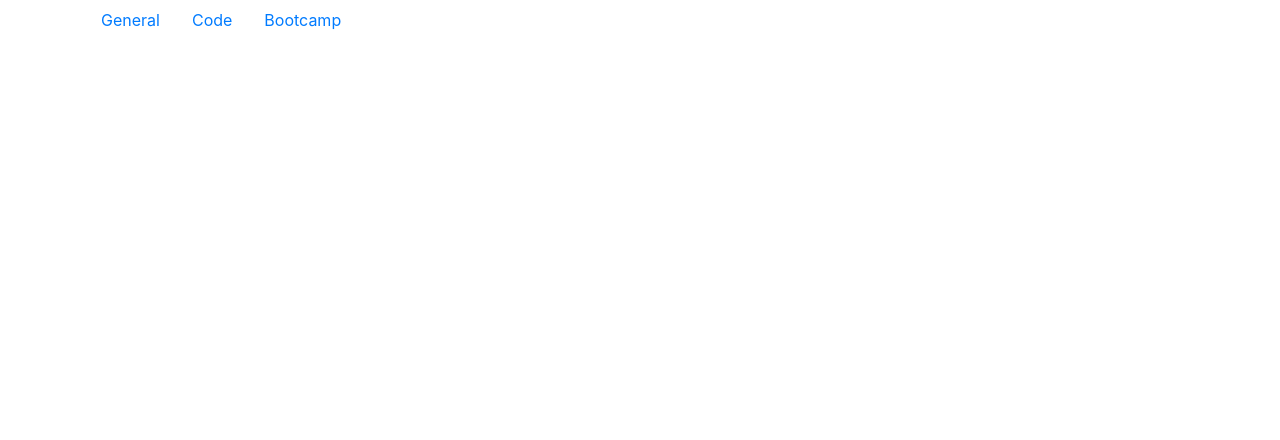
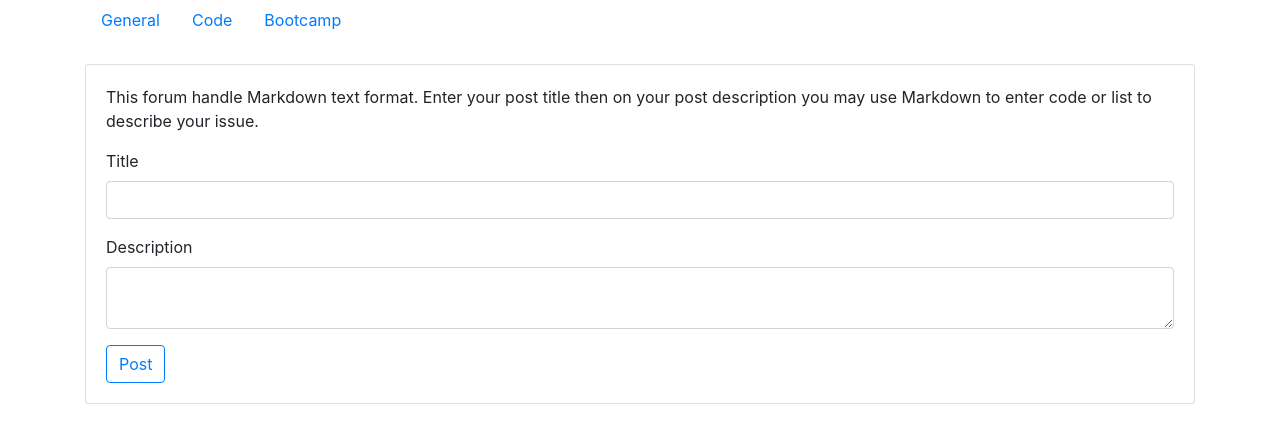
Before and after one commit to alexanderjones19/bootcamp-forum, a React (Create React App) app in the folder client/: page /discussion/1/new in a window 1280 px wide. Shown: the top 440 px of the page. Built offline with nearby package versions, Linux system fonts and the light colour scheme; no server answers.

Commit message:
added form

```diff
--- a/client/src/components/Forum/components/CreatePost.js
+++ b/client/src/components/Forum/components/CreatePost.js
@@ -1,4 +1,5 @@
 import React from 'react';
+import { Card, CardBody, Button, Form, FormGroup, Label, Input, CardText } from 'reactstrap';
 
 let postType = null;
 
@@ -20,6 +21,25 @@ const CreatePost = props => {
   return (
     <div>
       {displayPostType(props)}
+      <br />
+      <Card>
+        <CardBody>
+          <CardText>
+            This forum handle Markdown text format. Enter your post title then on your post description you may use Markdown to enter code or list to describe your issue.
+          </CardText>
+          <Form>
+            <FormGroup>
+              <Label for="txtTitle">Title</Label>
+              <Input type="text" id="txtTitle"  />
+            </FormGroup>
+            <FormGroup>
+              <Label for="txtDescription">Description</Label>
+              <Input type="textarea" id="txtDescription" />
+            </FormGroup>
+            <Button outline color="primary">Post</Button>
+          </Form>
+        </CardBody>
+      </Card>
     </div>
   )
 }
```
